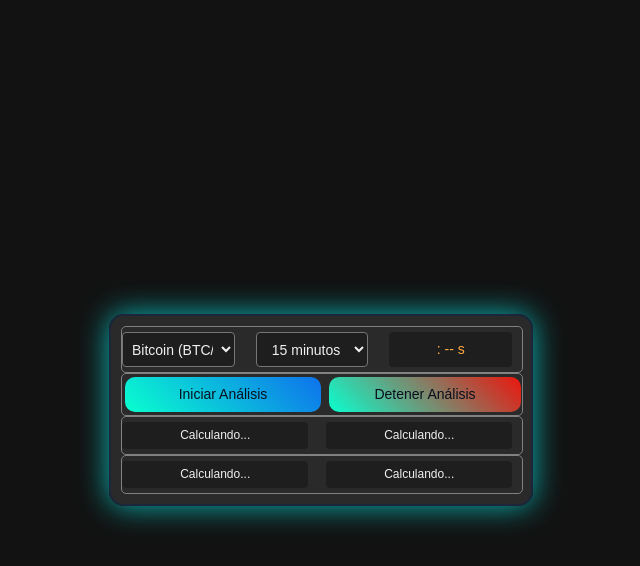
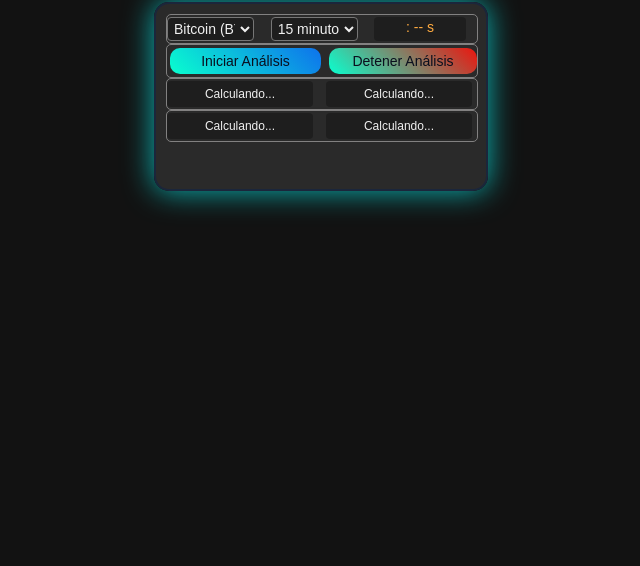
Before and after one commit to andres28m/mini_signal_live, a plain HTML site: page index.html in a window 1280 px wide. Shown: the whole page, without its empty margins (319-959 px from the left). Drawn offline with nearby package versions, Linux system fonts and the light colour scheme.

Commit message:
Update index.html

```diff
--- a/index.html
+++ b/index.html
@@ -14,9 +14,9 @@
             flex-direction: column;
             align-items: center;
             justify-content: center;
-            min-height: 100vh;
+
             margin: 0;
-            padding: 10px;
+            padding: 2px;
         }
         /* Estilos generales para el contenedor, encabezados y select */
         .container {
@@ -27,15 +27,11 @@
             border-radius: 15px;
             box-shadow: 0px 0px 30px rgba(9, 255, 255, 0.7);
             width: 100%;
-            max-width: 400px;
+            height: 165px;
+            max-width: 310px;
             margin: 0 auto;
         }
-        h1 {
-            font-size: 1.8em;
-            margin-bottom: 15px;
-            color: #00e676;
-            text-align: center;
-        }
+
 
         select {
 
@@ -54,7 +50,7 @@
             border-radius: 10px;
             transition: all 0.3s ease;
             margin: 3px;
-            line-height: 25px;
+            line-height: 16px;
         }
 
         .btn:hover {
@@ -73,7 +69,7 @@
             border-radius: 10px;
             transition: all 0.3s ease;
             margin: 3px;
-            line-height: 25px;
+            line-height: 16px;
         }
 
         .btnn:hover {
@@ -88,19 +84,19 @@
             width: 90%;
 
             text-align: center;
-            margin: 5px 0;
-            line-height: 1.4;
+            margin: 2px 0;
+            line-height: 16px;
         }
         #countdown, #currencySelector, #intervalSelector {
             font-size: 14px;
             background-color: #1e1e1e;
-            padding: 5px;
+            padding: 2px;
             border-radius: 4px;
             width: 85%;
 
             text-align: center;
-            margin: 5px 0;
-            line-height: 25px;
+            margin: 2px 0;
+            line-height: 16px;
         }
 
 
```
